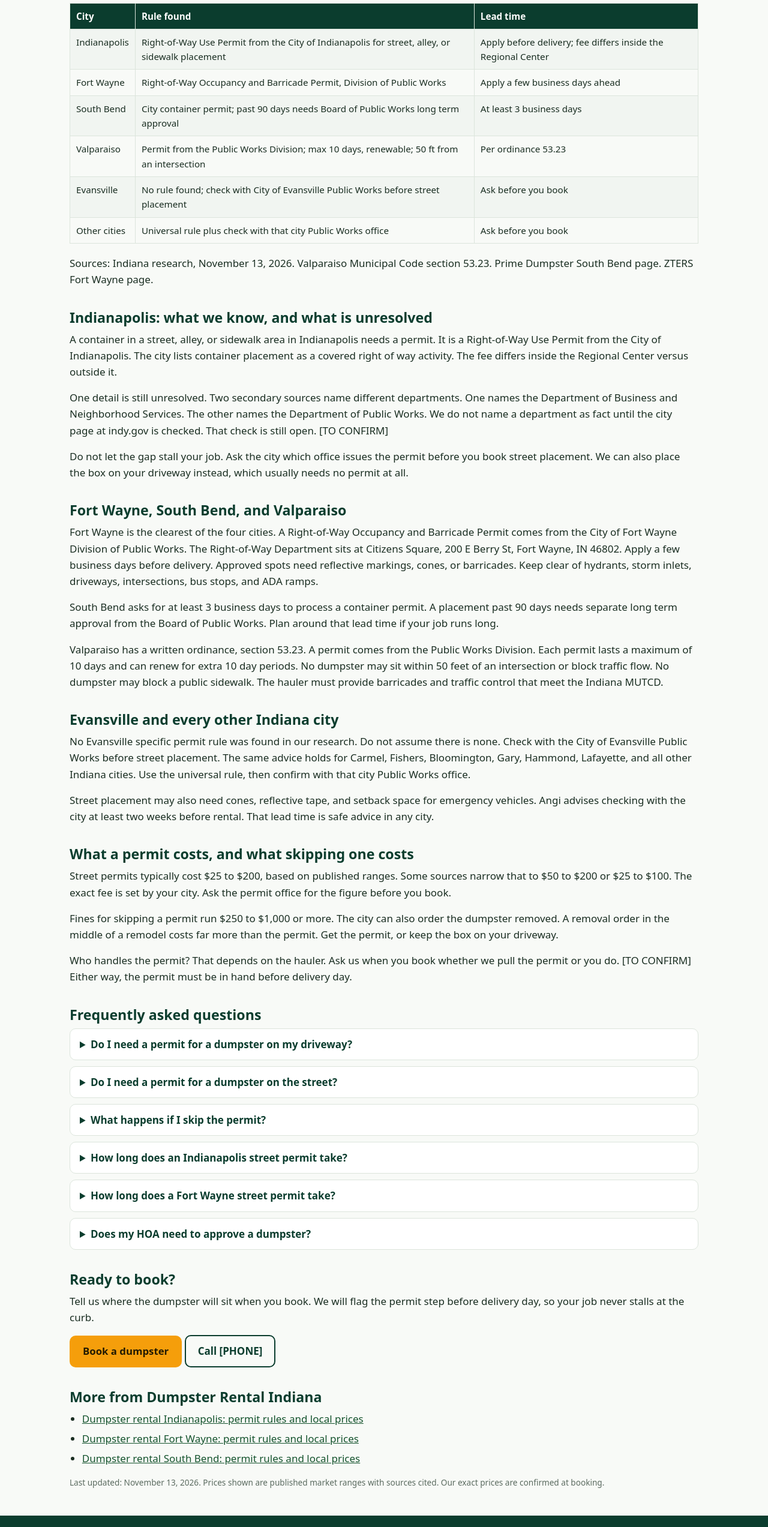
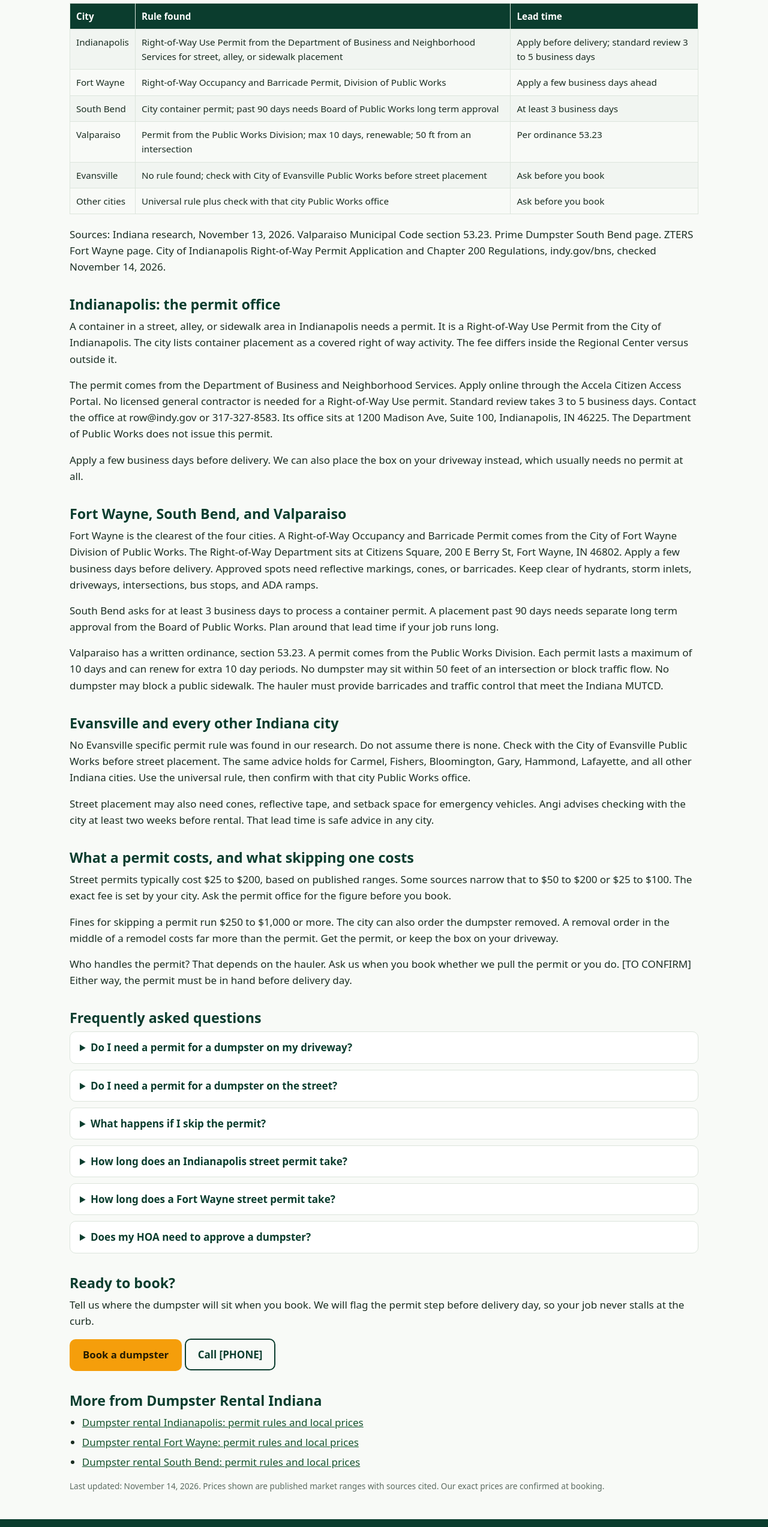
Before and after one commit to metthewkate7-cyber/dumpster-rental-indiana, a plain HTML site: page guides/dumpster-permit-indiana/index.html in a window 1280 px wide. Shown: the part 1561-4106 px from the top of the page at 60% size. Drawn offline with Linux system fonts and the light colour scheme.

Commit message:
Resolve Indianapolis permit dept vs indy.gov (DBNS); homepage title Exact Price -> Clear Prices

```diff
--- a/guides/dumpster-permit-indiana/index.html
+++ b/guides/dumpster-permit-indiana/index.html
@@ -59,7 +59,7 @@
           "name": "How long does an Indianapolis street permit take?",
           "acceptedAnswer": {
             "@type": "Answer",
-            "text": "Apply before delivery. The fee differs inside the Regional Center versus outside it. The issuing department is still unresolved between two secondary sources, so confirm with the city at indy.gov."
+            "text": "Apply before delivery. The permit comes from the Department of Business and Neighborhood Services. Standard review takes 3 to 5 business days. The fee differs inside the Regional Center versus outside it."
           }
         },
         {
@@ -131,19 +131,19 @@
 <section><h2>Permit rules by Indiana city</h2>
 <table>
 <tr><th>City</th><th>Rule found</th><th>Lead time</th></tr>
-<tr><td>Indianapolis</td><td>Right-of-Way Use Permit from the City of Indianapolis for street, alley, or sidewalk placement</td><td>Apply before delivery; fee differs inside the Regional Center</td></tr>
+<tr><td>Indianapolis</td><td>Right-of-Way Use Permit from the Department of Business and Neighborhood Services for street, alley, or sidewalk placement</td><td>Apply before delivery; standard review 3 to 5 business days</td></tr>
 <tr><td>Fort Wayne</td><td>Right-of-Way Occupancy and Barricade Permit, Division of Public Works</td><td>Apply a few business days ahead</td></tr>
 <tr><td>South Bend</td><td>City container permit; past 90 days needs Board of Public Works long term approval</td><td>At least 3 business days</td></tr>
 <tr><td>Valparaiso</td><td>Permit from the Public Works Division; max 10 days, renewable; 50 ft from an intersection</td><td>Per ordinance 53.23</td></tr>
 <tr><td>Evansville</td><td>No rule found; check with City of Evansville Public Works before street placement</td><td>Ask before you book</td></tr>
 <tr><td>Other cities</td><td>Universal rule plus check with that city Public Works office</td><td>Ask before you book</td></tr>
 </table>
-<p>Sources: Indiana research, November 13, 2026. Valparaiso Municipal Code section 53.23. Prime Dumpster South Bend page. ZTERS Fort Wayne page.</p>
+<p>Sources: Indiana research, November 13, 2026. Valparaiso Municipal Code section 53.23. Prime Dumpster South Bend page. ZTERS Fort Wayne page. City of Indianapolis Right-of-Way Permit Application and Chapter 200 Regulations, indy.gov/bns, checked November 14, 2026.</p>
 </section>
-<section><h2>Indianapolis: what we know, and what is unresolved</h2>
+<section><h2>Indianapolis: the permit office</h2>
 <p>A container in a street, alley, or sidewalk area in Indianapolis needs a permit. It is a Right-of-Way Use Permit from the City of Indianapolis. The city lists container placement as a covered right of way activity. The fee differs inside the Regional Center versus outside it.</p>
-<p>One detail is still unresolved. Two secondary sources name different departments. One names the Department of Business and Neighborhood Services. The other names the Department of Public Works. We do not name a department as fact until the city page at indy.gov is checked. That check is still open. [TO CONFIRM]</p>
-<p>Do not let the gap stall your job. Ask the city which office issues the permit before you book street placement. We can also place the box on your driveway instead, which usually needs no permit at all.</p>
+<p>The permit comes from the Department of Business and Neighborhood Services. Apply online through the Accela Citizen Access Portal. No licensed general contractor is needed for a Right-of-Way Use permit. Standard review takes 3 to 5 business days. Contact the office at row@indy.gov or 317-327-8583. Its office sits at 1200 Madison Ave, Suite 100, Indianapolis, IN 46225. The Department of Public Works does not issue this permit.</p>
+<p>Apply a few business days before delivery. We can also place the box on your driveway instead, which usually needs no permit at all.</p>
 </section>
 <section><h2>Fort Wayne, South Bend, and Valparaiso</h2>
 <p>Fort Wayne is the clearest of the four cities. A Right-of-Way Occupancy and Barricade Permit comes from the City of Fort Wayne Division of Public Works. The Right-of-Way Department sits at Citizens Square, 200 E Berry St, Fort Wayne, IN 46802. Apply a few business days before delivery. Approved spots need reflective markings, cones, or barricades. Keep clear of hydrants, storm inlets, driveways, intersections, bus stops, and ADA ramps.</p>
@@ -165,7 +165,7 @@
 <details><summary>Do I need a permit for a dumpster on my driveway?</summary><p>Usually no. A dumpster fully on your own driveway or private land usually needs no permit in Indiana. A few cities require one even on private land, so confirm with your city first.</p></details>
 <details><summary>Do I need a permit for a dumpster on the street?</summary><p>Yes, in almost every Indiana city. Street, sidewalk, alley, or right of way placement needs a city permit. Street permits typically cost $25 to $200.</p></details>
 <details><summary>What happens if I skip the permit?</summary><p>Fines run $250 to $1,000 or more. The city can also order the dumpster removed or tow it. A removal order mid job costs far more than the permit fee.</p></details>
-<details><summary>How long does an Indianapolis street permit take?</summary><p>Apply before delivery. The fee differs inside the Regional Center versus outside it. The issuing department is still unresolved between two secondary sources, so confirm with the city at indy.gov.</p></details>
+<details><summary>How long does an Indianapolis street permit take?</summary><p>Apply before delivery. The permit comes from the Department of Business and Neighborhood Services. Standard review takes 3 to 5 business days. The fee differs inside the Regional Center versus outside it.</p></details>
 <details><summary>How long does a Fort Wayne street permit take?</summary><p>Apply a few business days before delivery. The permit comes from the City of Fort Wayne Division of Public Works. Its office sits at Citizens Square, 200 E Berry St, Fort Wayne, IN 46802.</p></details>
 <details><summary>Does my HOA need to approve a dumpster?</summary><p>Many HOAs set their own rules on placement, timing, and appearance. Some ban street placement outright. Check your HOA rules before delivery and share them with us when you book.</p></details>
 </section>
@@ -173,7 +173,7 @@
 <section><h2>More from Dumpster Rental Indiana</h2><ul><li><a href="/indianapolis-dumpster-rental/">Dumpster rental Indianapolis: permit rules and local prices</a></li>
 <li><a href="/fort-wayne-dumpster-rental/">Dumpster rental Fort Wayne: permit rules and local prices</a></li>
 <li><a href="/south-bend-dumpster-rental/">Dumpster rental South Bend: permit rules and local prices</a></li></ul></section>
-<p class="updated">Last updated: November 13, 2026. Prices shown are published market ranges with sources cited. Our exact prices are confirmed at booking.</p>
+<p class="updated">Last updated: November 14, 2026. Prices shown are published market ranges with sources cited. Our exact prices are confirmed at booking.</p>
 </div></main>
 <footer class="site-footer"><div class="wrap"><div class="cols">
 <div><h3>Dumpster Rental Indiana</h3><p>Roll-off dumpster rental across Indiana. [BUSINESS NAME]<br>[ADDRESS]<br><a href="tel:">[PHONE]</a></p></div>
```
Also changed, not shown: index.html (+3 -3 lines), indianapolis-dumpster-rental/index.html (+2 -2 lines), 1 other file.
